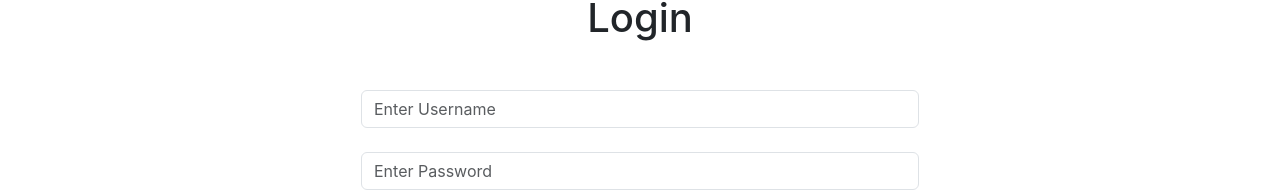
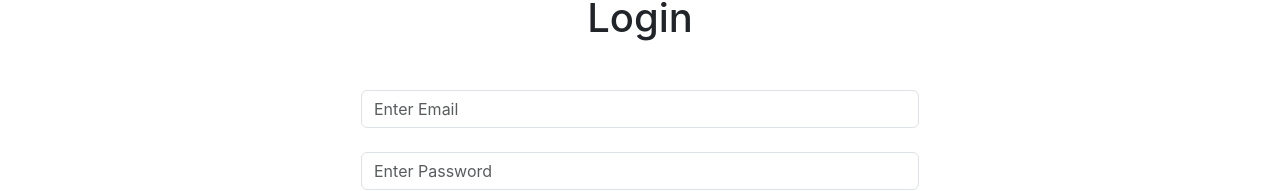
Before and after one commit to keketsoM/Redmango, a React (Create React App) app: page /Login in a window 1280 px wide. Shown: the part 110-301 px from the top of the page. Built offline with nearby package versions, Linux system fonts and the light colour scheme.

Commit message:
Login and Register bug fixed

```diff
--- a/src/Pages/Login.tsx
+++ b/src/Pages/Login.tsx
@@ -14,7 +14,7 @@ function Login() {
   const [setUserLogin] = useLoginUserMutation();
   const [loading, setLoading] = useState(false);
   const [userInput, setUserInput] = useState({
-    UserName: "",
+    Email: "",
     Password: "",
   });
 
@@ -28,7 +28,7 @@ function Login() {
     e.preventDefault();
     setLoading(true);
     const response: apiResponse = await setUserLogin({
-      UserName: userInput.UserName,
+      UserName: userInput.Email,
       Password: userInput.Password,
     });
     if (response.data) {
@@ -55,10 +55,10 @@ function Login() {
             <input
               type="text"
               className="form-control"
-              placeholder="Enter Username"
+              placeholder="Enter Email"
               required
-              name="UserName"
-              value={userInput.UserName}
+              name="Email"
+              value={userInput.Email}
               onChange={handleUserInput}
             />
           </div>
--- a/src/Pages/Register.tsx
+++ b/src/Pages/Register.tsx
@@ -13,7 +13,7 @@ function Register() {
   const [error, SetErrorMessage] = useState("");
   const [loading, setLoading] = useState(false);
   const [userInput, setUserInput] = useState({
-    UserName: "",
+    Email: "",
     Password: "",
     Role: "",
     Name: "",
@@ -28,7 +28,7 @@ function Register() {
     e.preventDefault();
     setLoading(true);
     const response: apiResponse = await setUserRegister({
-      UserName: userInput.UserName,
+      UserName: userInput.Email,
       Password: userInput.Password,
       Role: userInput.Role,
       Name: userInput.Name,
@@ -37,7 +37,6 @@ function Register() {
       toastNotify("Registeration successfully! Please login to continue. ");
       navigate("/login");
     } else if (response.error) {
-
       toastNotify(response.error.data.errorList[0], "error");
     }
     setLoading(false);
@@ -51,10 +50,10 @@ function Register() {
             <input
               type="text"
               className="form-control"
-              placeholder="Enter Username"
+              placeholder="Enter Email"
               required
-              name="UserName"
-              value={userInput.UserName}
+              name="Email"
+              value={userInput.Email}
               onChange={handleUserInput}
             />
           </div>
```
